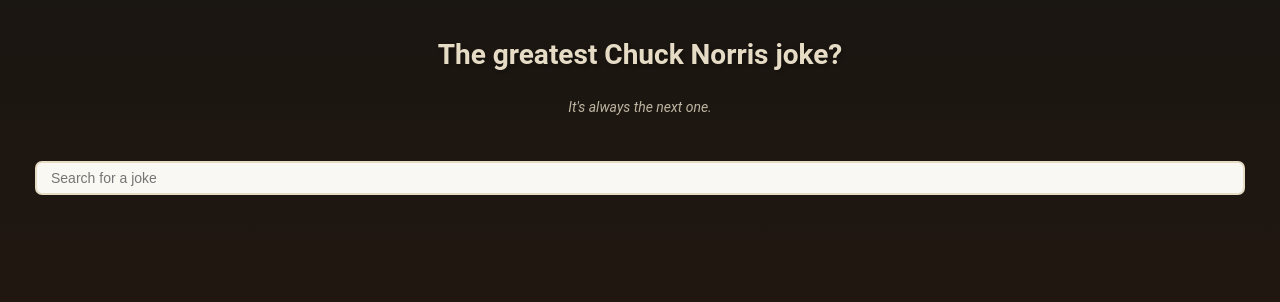
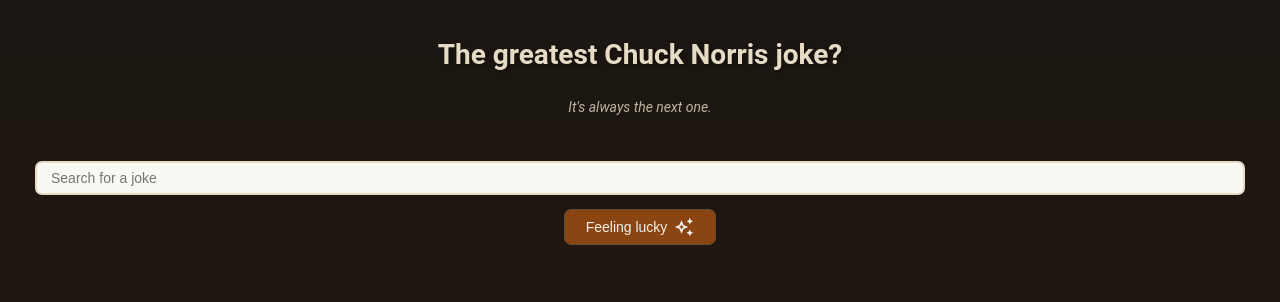
Before and after one commit to thayanebatista/chuck-norris, a Vue app: page / in a window 1280 px wide. Shown: the top 302 px of the page. Built offline with nearby package versions, Linux system fonts and the light colour scheme.

Commit message:
[UPDATE]: Feeling lucky and styles

```diff
--- a/src/components/Button.vue
+++ b/src/components/Button.vue
@@ -7,6 +7,7 @@
     @click="handleClick"
   >
     {{ label }}
+    <slot name="icon" />
   </button>
 </template>
 
@@ -37,32 +38,53 @@
 
 <style scoped lang="scss">
 .button {
-  @include btn-western;
+  @include flex-center;
+  gap: $spacing-xs;
+  background: $color-leather;
+  color: $color-starlight;
+  border: 1px solid $color-gray-700;
+  border-radius: $radius-md;
+  padding: $spacing-xs $spacing-md;
+  font-size: $font-size-sm;
+  font-weight: 500;
+  transition: all $transition-normal;
+  cursor: pointer;
+  position: relative;
+  overflow: hidden;
 
-  font-size: $font-size-sm;
-  padding: $spacing-xs $spacing-sm;
+  &::before {
+    content: '';
+    position: absolute;
+    top: 0;
+    left: 0;
+    width: 100%;
+    height: 100%;
+    opacity: 0;
+    transition: opacity $transition-normal;
+  }
 
   &:hover:not(:disabled) {
-    background: $gradient-sunset;
-    border-color: $color-rust;
-    box-shadow: $shadow-lg;
-    transform: translateY(-2px);
+    background: $color-gray-900;
+    border-color: $color-night-gold;
+    transform: translateY(-1px);
+    box-shadow: $shadow-md;
+
+    &::before {
+      opacity: 0.1;
+    }
   }
 
   &:active:not(:disabled) {
+    transform: translateY(0);
     box-shadow: $shadow-sm;
-    transform: translateY(-1px);
   }
 
   &:disabled {
-    background: $color-gray-300;
-    color: $color-gray-600;
-    border-color: $color-gray-400;
+    background: $color-gray-700;
+    color: $color-gray-500;
+    border-color: $color-gray-600;
     cursor: not-allowed;
-    transform: none;
-    box-shadow: none;
-    text-shadow: none;
-    opacity: 0.6;
+    opacity: 0.7;
   }
 }
 </style>
--- /dev/null
+++ b/src/components/FeelingLuckyButton.vue
@@ -0,0 +1,35 @@
+<template>
+  <div class="feeling-lucky-button">
+    <Button label="Feeling lucky" @click="handleFeelingLucky" :aria-label="'Feeling lucky'" :disabled="isLoading">
+      <template #icon>
+        <MdiIcon name="CreationOutline" class="feeling-lucky-button-icon" />
+      </template>
+    </Button>
+  </div>
+</template>
+
+<script setup lang="ts">
+import { storeToRefs } from 'pinia';
+import { useChuckNorrisStore } from '@/store/chuckNorrisStore';
+
+import Button from './Button.vue';
+import MdiIcon from './MdiIcon.vue';
+
+const chuckNorrisStore = useChuckNorrisStore();
+const { isLoading } = storeToRefs(chuckNorrisStore);
+
+const handleFeelingLucky = async () => {
+  await chuckNorrisStore.fetchRandomJoke();
+};
+</script>
+<style scoped lang="scss">
+.feeling-lucky-button {
+  @include flex-center;
+
+  .feeling-lucky-button-icon {
+    width: 20px;
+    height: 20px;
+  }
+}
+
+</style>
--- a/src/components/JokeCard.vue
+++ b/src/components/JokeCard.vue
@@ -60,16 +60,30 @@
     letter-spacing: 0.5px;
     opacity: 0.9;
 
+    .joke-card-categories-title {
+      font-size: $font-size-xs;
+      color: $color-starlight;
+      font-weight: 400;
+      letter-spacing: 0.5px;
+      opacity: 0.7;
+    }
+
     .joke-card-categories-list {
       display: flex;
       flex-wrap: wrap;
       gap: $spacing-xs;
 
       .joke-card-category {
-        background: rgba($color-gold, 0.1);
+        cursor: pointer;
+        background: $color-black;
         padding: $spacing-xs $spacing-sm;
         border-radius: $radius-md;
         box-shadow: $shadow-md;
+        transition: $transition-normal;
+
+        &:hover {
+          background: $color-gray-800;
+        }
       }
     }
   }
--- a/src/components/SearchInput.vue
+++ b/src/components/SearchInput.vue
@@ -7,6 +7,7 @@
         type="text"
         placeholder="Search for a joke"
         class="input"
+        :class="{ 'has-text': searchInput }"
         :disabled="isLoading"
         @focus="showHistory = true"
         @blur="hideHistoryDelayed"
@@ -65,9 +66,13 @@
   import MdiIcon from './MdiIcon.vue';
 
   const chuckStore = useChuckNorrisStore();
-  const { recentSearches, hasSearchHistory, isLoading } = storeToRefs(chuckStore);
+  const { recentSearches, hasSearchHistory, isLoading, searchTerm } = storeToRefs(chuckStore);
   const searchInput = ref('');
   const showHistory = ref(false);
+
+  watch(searchTerm, (newValue) => {
+    searchInput.value = newValue;
+  });
 
   const doSearch = (search: string) => {
     if (search.trim()) {
@@ -116,6 +121,11 @@
 
     .input {
       @include input-base;
+      transition: padding-right 0.2s ease;
+
+      &.has-text {
+        padding-right: 40px;
+      }
 
       &:focus {
         border-color: $color-gold;
@@ -136,8 +146,9 @@
       border: none;
       color: $color-gray-500;
       cursor: pointer;
-      padding: 0;
+      padding: 4px;
       @include flex-center;
+      z-index: 1;
 
       &:hover {
         color: $color-danger;
--- a/src/pages/Home.vue
+++ b/src/pages/Home.vue
@@ -3,7 +3,15 @@
     <Header />
     <div class="home-content">
       <SearchInput />
+      <FeelingLuckyButton />
       <JokeCard
+        v-if="currentJoke"
+        :joke="currentJoke"
+        :search-term="''"
+        class="joke-card"
+      />
+      <JokeCard
+        v-if="jokeResults.length > 0"
         v-for="joke in jokeResults"
         :key="joke.id"
         :joke="joke"
@@ -21,9 +29,10 @@
   import Header from '@/components/Header.vue';
   import JokeCard from '@/components/JokeCard.vue';
   import SearchInput from '@/components/SearchInput.vue';
+  import FeelingLuckyButton from '@/components/FeelingLuckyButton.vue';
 
   const chuckNorrisStore = useChuckNorrisStore();
-  const { searchResults: jokeResults, searchTerm } = storeToRefs(chuckNorrisStore);
+  const { searchResults: jokeResults, searchTerm, currentJoke } = storeToRefs(chuckNorrisStore);
 
 </script>
 <style scoped lang="scss">
--- a/src/store/chuckNorrisStore.ts
+++ b/src/store/chuckNorrisStore.ts
@@ -27,6 +27,8 @@
     try {
       isLoading.value = true;
       error.value = null;
+      searchResults.value = [];
+      searchTerm.value = '';
 
       const joke = await chuckNorrisService.getRandomJoke();
       currentJoke.value = joke;
@@ -41,6 +43,7 @@
 
   const searchJokes = async (query: string): Promise<void> => {
     searchTerm.value = query;
+    currentJoke.value = null;
 
     if (!query.trim()) {
       searchResults.value = [];
@@ -137,5 +140,6 @@
   persist: {
     key: 'chuck-norris-store',
     storage: localStorage,
+    pick: ['searchHistory']
   }
 });
```
